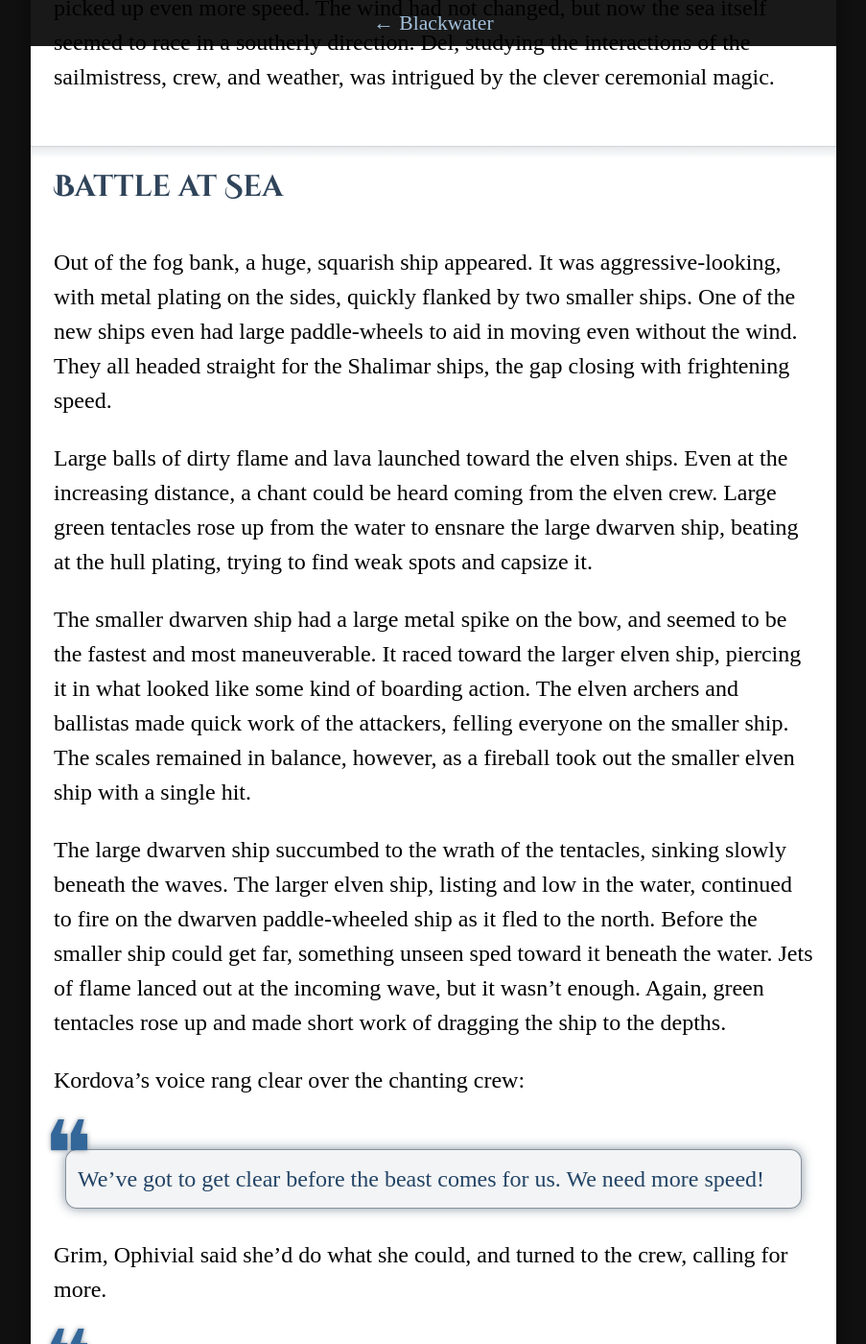
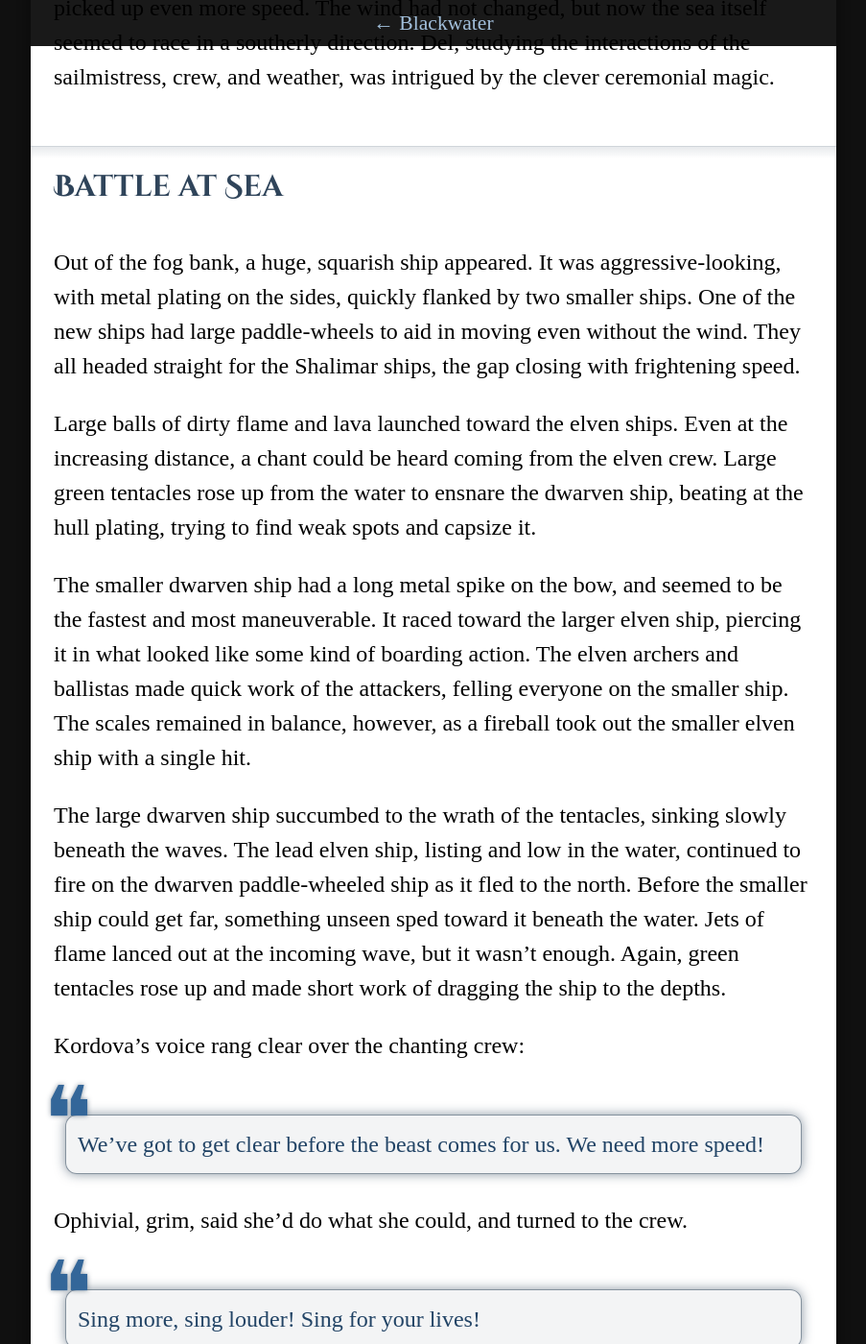
Before and after one commit to rickosborne/ttrpg, a Jekyll site: the page built from blackwater/sessions/2021-05-23-the-three-hour-tour.md, in a window 1280 px wide and 1400 px high, scrolled down 8527 px. Shown: the whole window at 96% size, without its empty margins (188-1091 px from the left). Built offline with Jekyll 4.4.1, drawn with Linux system fonts in a browser that asks for light colours; some web fonts are replaced; our own code applies the rules of GitHub Pages for plain Markdown files; some of the changed text lies outside the part shown.

Commit message:
So many typos and tens problems

```diff
--- a/blackwater/sessions/2021-05-23-the-three-hour-tour.md
+++ b/blackwater/sessions/2021-05-23-the-three-hour-tour.md
@@ -193,20 +193,20 @@ Del, studying the interactions of the sailmistress, crew, and weather, was intri
 
 Out of the fog bank, a huge, squarish ship appeared.
 It was aggressive-looking, with metal plating on the sides, quickly flanked by two smaller ships.
-One of the new ships even had large paddle-wheels to aid in moving even without the wind.
+One of the new ships had large paddle-wheels to aid in moving even without the wind.
 They all headed straight for the Shalimar ships, the gap closing with frightening speed.
 
 Large balls of dirty flame and lava launched toward the elven ships.
 Even at the increasing distance, a chant could be heard coming from the elven crew.
-Large green tentacles rose up from the water to ensnare the large dwarven ship, beating at the hull plating, trying to find weak spots and capsize it.
+Large green tentacles rose up from the water to ensnare the dwarven ship, beating at the hull plating, trying to find weak spots and capsize it.
 
-The smaller dwarven ship had a large metal spike on the bow, and seemed to be the fastest and most maneuverable.
+The smaller dwarven ship had a long metal spike on the bow, and seemed to be the fastest and most maneuverable.
 It raced toward the larger elven ship, piercing it in what looked like some kind of boarding action.
 The elven archers and ballistas made quick work of the attackers, felling everyone on the smaller ship.
 The scales remained in balance, however, as a fireball took out the smaller elven ship with a single hit.
 
 The large dwarven ship succumbed to the wrath of the tentacles, sinking slowly beneath the waves.
-The larger elven ship, listing and low in the water, continued to fire on the dwarven paddle-wheeled ship as it fled to the north.
+The lead elven ship, listing and low in the water, continued to fire on the dwarven paddle-wheeled ship as it fled to the north.
 Before the smaller ship could get far, something unseen sped toward it beneath the water.
 Jets of flame lanced out at the incoming wave, but it wasn't enough.
 Again, green tentacles rose up and made short work of dragging the ship to the depths.
@@ -216,7 +216,7 @@ Kordova's voice rang clear over the chanting crew:
 > We've got to get clear before the beast comes for us.
 > We need more speed!
 
-Grim, Ophivial said she'd do what she could, and turned to the crew, calling for more.
+Ophivial, grim, said she'd do what she could, and turned to the crew.
 
 > Sing more, sing louder!
 > Sing for your lives!
```
Also changed, not shown: other parts of blackwater/sessions/2021-05-23-the-three-hour-tour.md (+8 -8 lines).
